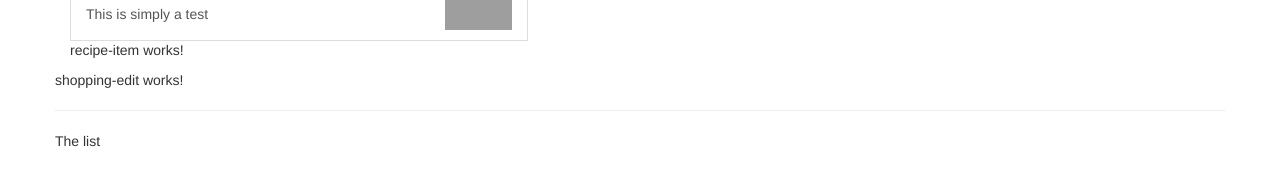
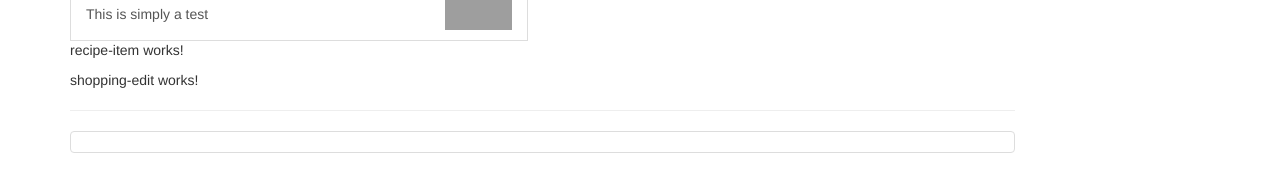
Before and after one commit to igorvinnicius/angular-recipe-book, an Angular app: page / in a window 1280 px wide. Shown: the part 249-440 px from the top of the page. Built offline with nearby package versions, Linux system fonts and the light colour scheme; grey boxes are pictures that could not be loaded.

Commit message:
creating the ingredient model

```diff
--- a/src/app/shopping-list/shopping-list.component.html
+++ b/src/app/shopping-list/shopping-list.component.html
@@ -1,5 +1,9 @@
 <div class="row">
-    <app-shopping-edit></app-shopping-edit>
-    <hr/>
-    <p>The list</p>
+    <div class="col-xs-10">
+        <app-shopping-edit></app-shopping-edit>
+        <hr/>
+        <ul class="list-group">
+            <a class="list-group-item" style="cursor: pointer"></a>
+        </ul>
+    <div>
 </div>
--- a/src/app/shopping-list/shopping-list.component.ts
+++ b/src/app/shopping-list/shopping-list.component.ts
@@ -6,6 +6,7 @@ import { Component, OnInit } from '@angular/core';
   styleUrls: ['./shopping-list.component.css']
 })
 export class ShoppingListComponent implements OnInit {
+  ingredients = [];
 
   constructor() { }
 
```
Also changed, not shown: src/app/shared/ingredient.model.ts (added, +9 -0 lines).
